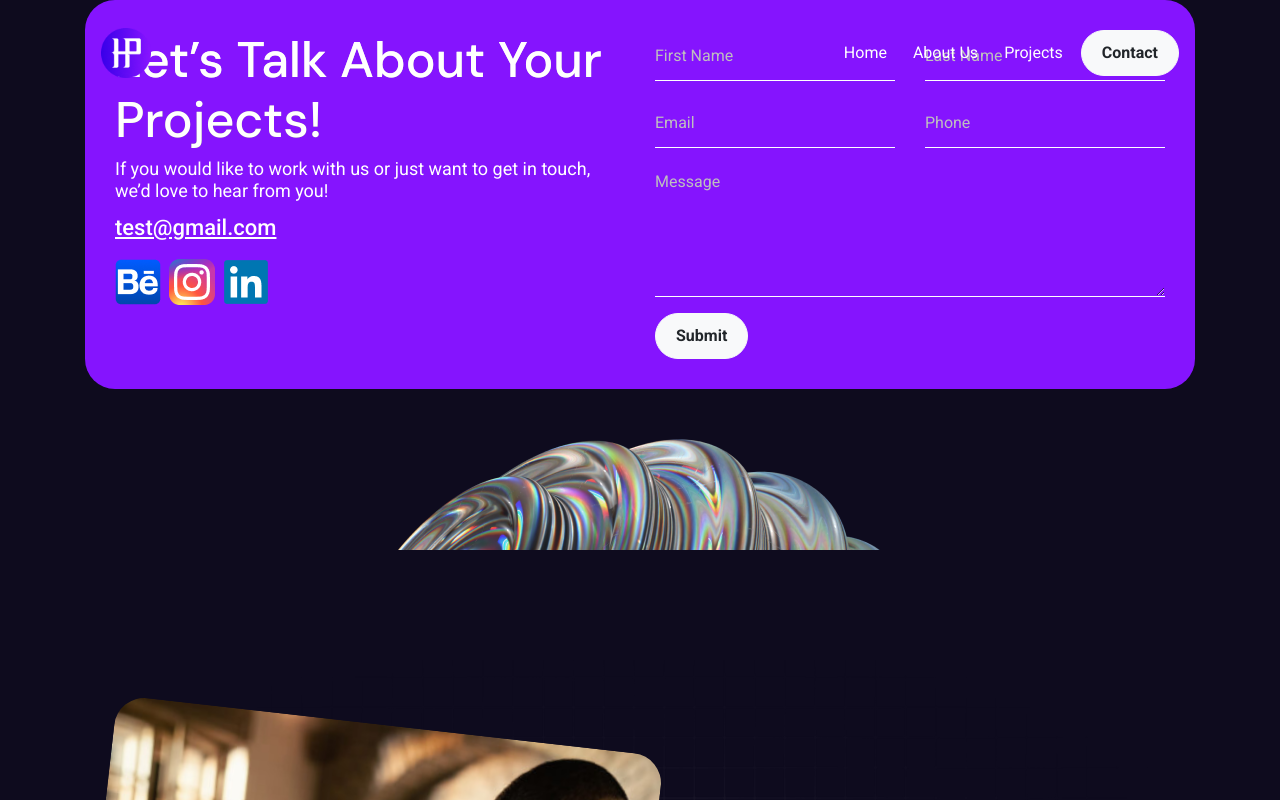
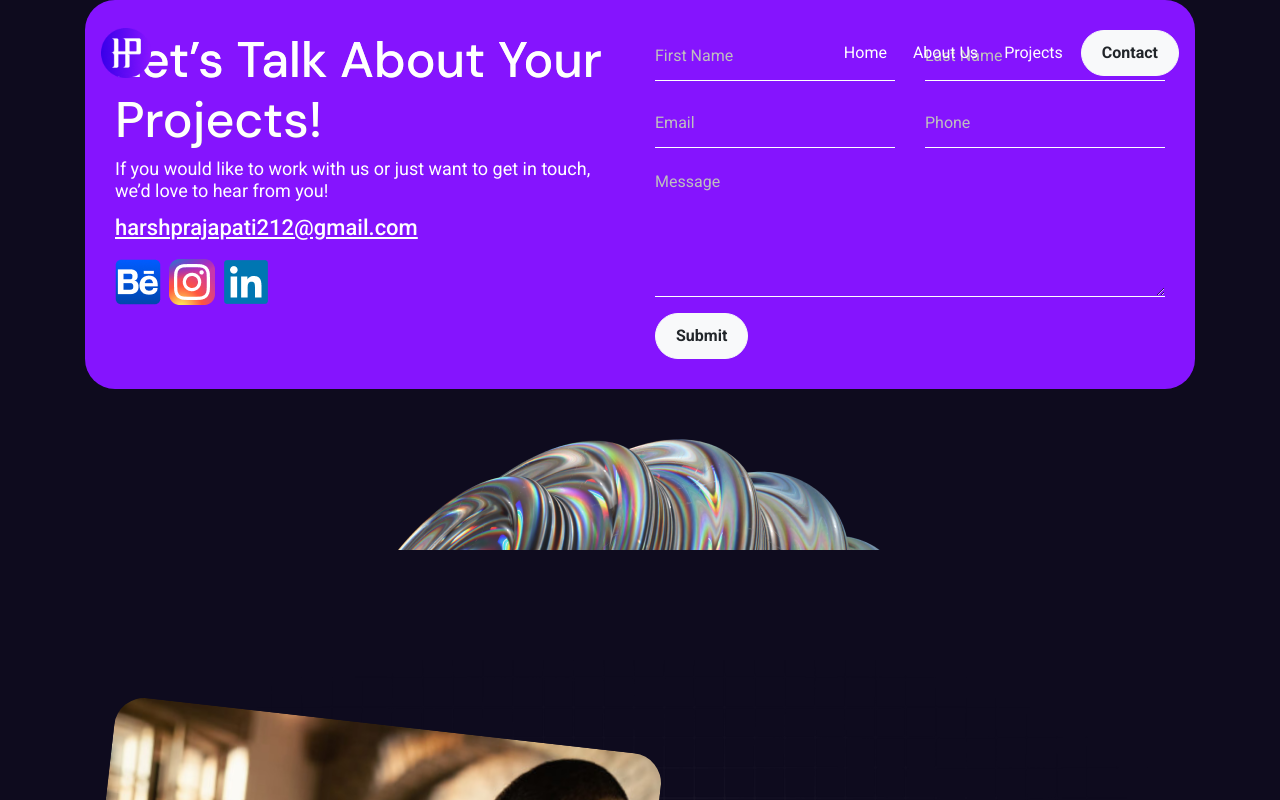
Before and after one commit to harsh1997p/portfolio, a React (Create React App) app: page /Contact in a window 1280 px wide. Shown: the top 800 px of the page. Built offline with nearby package versions, Linux system fonts and the light colour scheme; a web font is replaced by a local one.

Commit message:
Update Contact.jsx

```diff
--- a/src/component/Contact.jsx
+++ b/src/component/Contact.jsx
@@ -34,7 +34,7 @@ function Contact() {
 
                                 </div>
                                 <h4>If you would like to work with us or just want to get in touch, we’d love to hear from you!</h4>
-                                <h3><a className="text-white" href="">test@gmail.com</a></h3>
+                                <h3><a className="text-white" href="">harshprajapati212@gmail.com</a></h3>
                                 <div className="social_list mt-3">
                                     <ul className="list-unstyled list-inline">
                                         {
```
